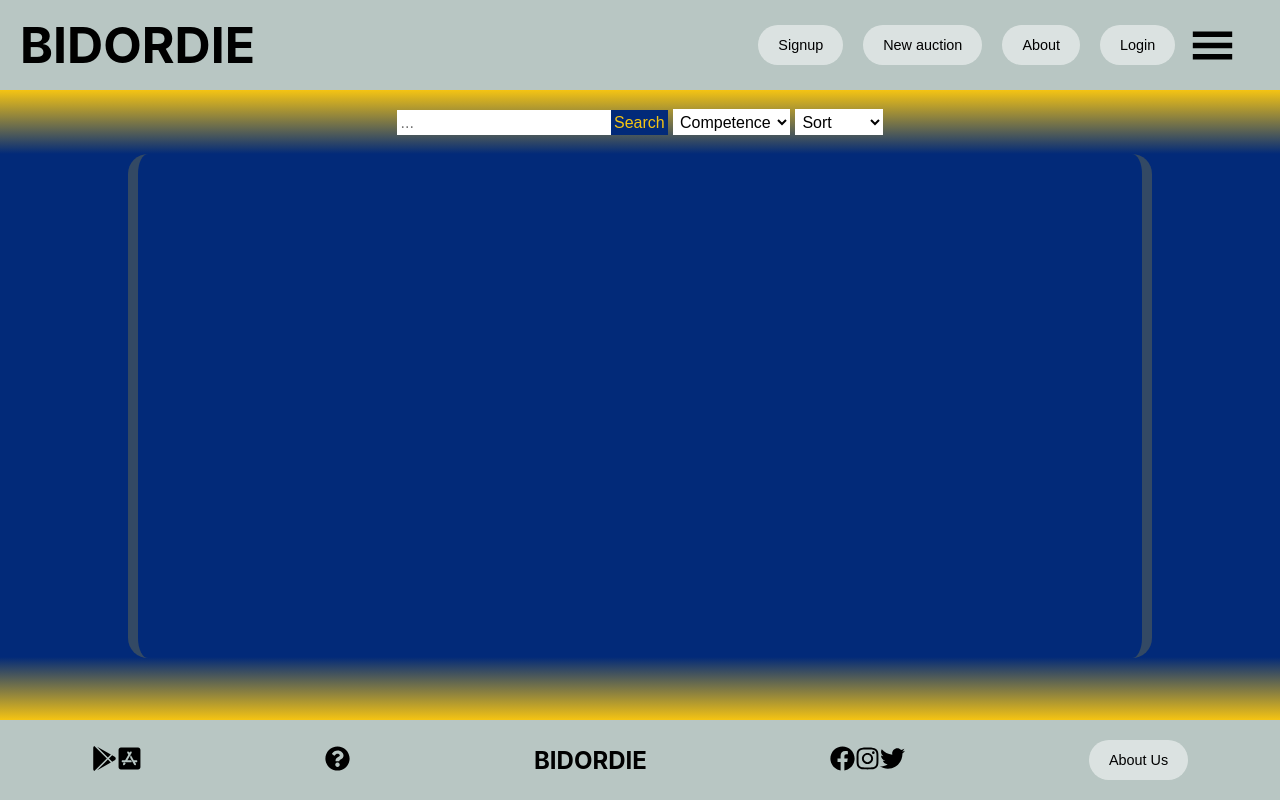
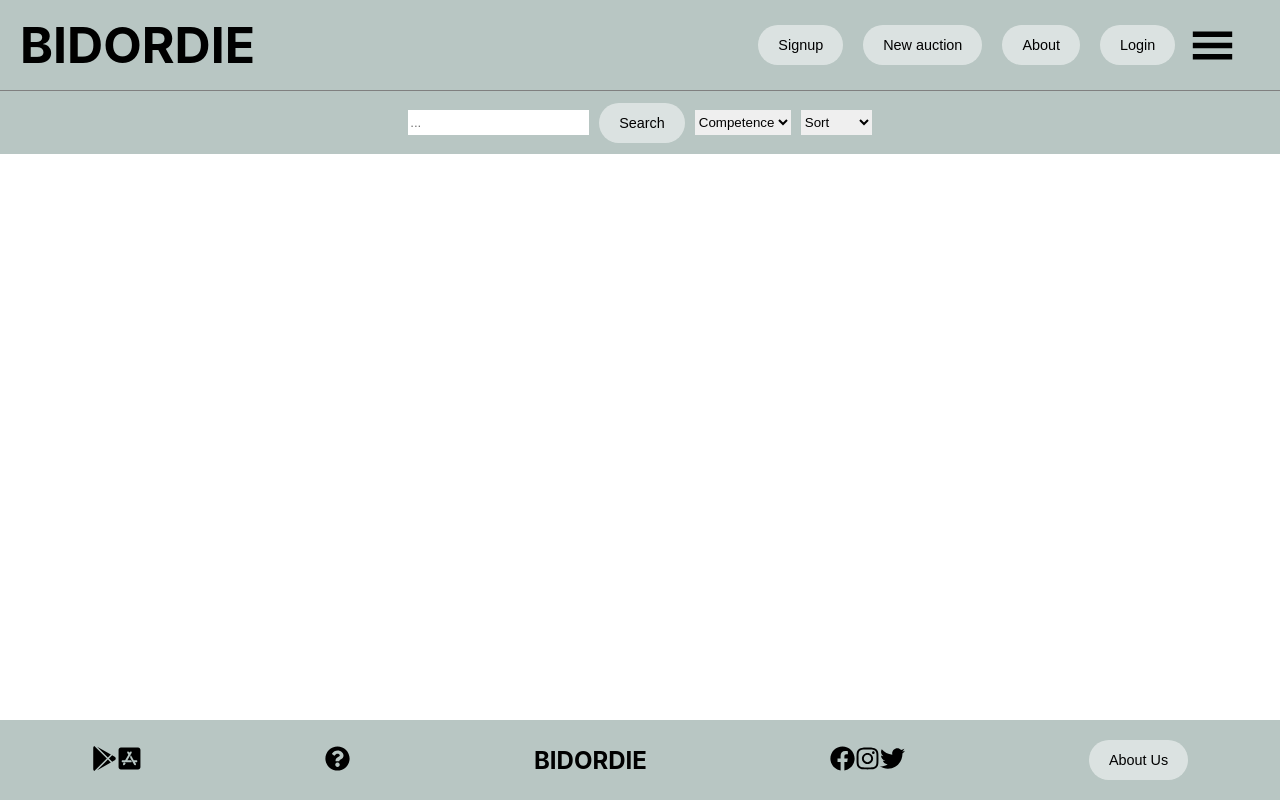
Before and after one commit to dreamc4t/bidordie, a React (Create React App) app: page / in a window 1280 px wide. Built offline with nearby package versions, Linux system fonts and the light colour scheme.

Commit message:
Fixed color scheme and buttons for auction list

```diff
--- a/src/components/CSS/SortBar.css
+++ b/src/components/CSS/SortBar.css
@@ -1,39 +1,27 @@
 .sortbar-form{
     min-height:8vh;
     width: 100%;
-    background: linear-gradient(rgb(245,196,19), rgb(2,42,121));
+    border-top: 1px solid grey;
+    background-color: rgb(184,198,195);
     display: flex;
     justify-content: center;
     align-items: center;
 }
 
-.search-input, .search-button, .filter-competence, .sort{
-    font-size: 1rem;
-    padding: 0.2rem;
-    border: none;
-    background:white;
+.action-container {
+    display: flex;
+    align-items: center;
+    gap: 10px;
 }
 
-.search-button{
-    background-color: rgb(2,42,121);
-    color:rgb(245,196,19);
-}
-
-.filter-competence, .sort{
-    margin-left:5px;
+select, input{
     outline: none;
     border: none;
+    height: 25px;
 }
 
 .search-input:focus{
-    outline: none;
-}
-
-
-.search-button:hover{
-    background-color: rgb(245,196,19);
-    color:rgb(2,42,121);
-    cursor: pointer;
+    outline: 1px solid grey;
 }
 
 @media (max-width:500px) {
--- a/src/components/CSS/button-element.css
+++ b/src/components/CSS/button-element.css
@@ -4,6 +4,7 @@
     padding: 12px 20px;
     border-radius: 20px;
     font-size: 90%;
+    cursor: pointer;
 }
 
 .button-element:hover {
--- a/src/components/SortBar.js
+++ b/src/components/SortBar.js
@@ -9,7 +9,7 @@ const SortBar = () => {
     <form className="sortbar-form">
         <div className="action-container">
             <input placeholder="..." type="text" className="search-input"></input>
-            <button className="search-button" type="submit">Search</button>
+            <button className="button-element" type="submit">Search</button>
             <select name="competences" className="filter-competence">
                 <option value="all">Competence</option>
                 <option value="java">Java</option>
--- a/src/pages/CSS/AuctionList.css
+++ b/src/pages/CSS/AuctionList.css
@@ -4,14 +4,4 @@
     align-items: center;
     height: 100%;
     width: 100%;
-    background: linear-gradient(rgb(2,42,121) 90%,rgb(245,196,19));
-
 }
-
-.auction-container{
-    width: 80%;
-    height: 80%;
-    border-left:10px solid rgba(245,196,19,0.2);
-    border-right:10px solid rgba(245,196,19,0.2);
-    border-radius: 20px;
-}
```
